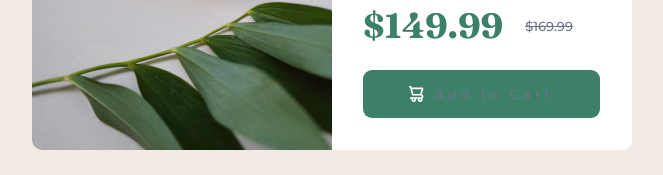
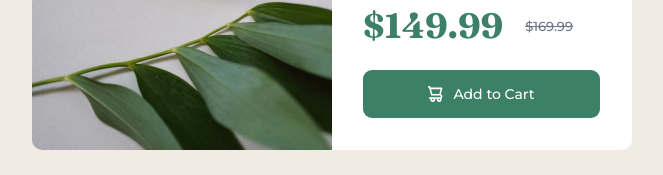
Before and after one commit to HenriqueDummer/Product-Preview-Component, a plain HTML site: page index.html in a window 1280 px wide. Shown: the part 463-638 px from the top of the page, without its empty margins (308-971 px from the left). Drawn offline with Linux system fonts and the light colour scheme.

Commit message:
Update index.html

```diff
--- a/index.html
+++ b/index.html
@@ -34,7 +34,7 @@
 
             <button>
               <img src="images/icon-cart.svg" alt="market cart">
-              <span>Add to Cart</span>
+              <span class="add">Add to Cart</span>
             </button>
 
           </div>
```
